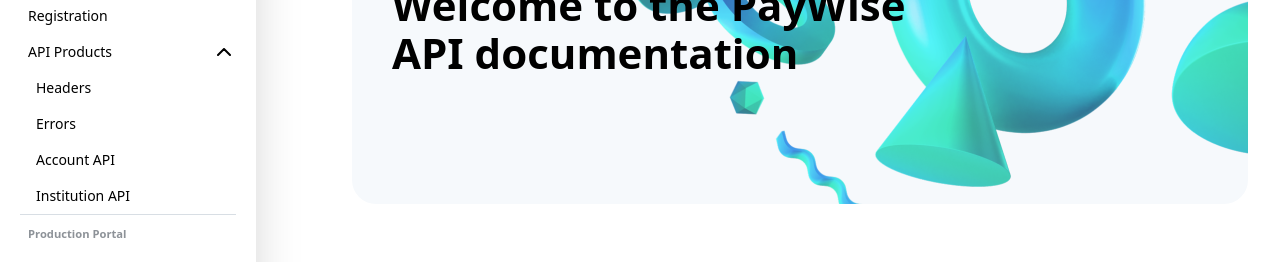
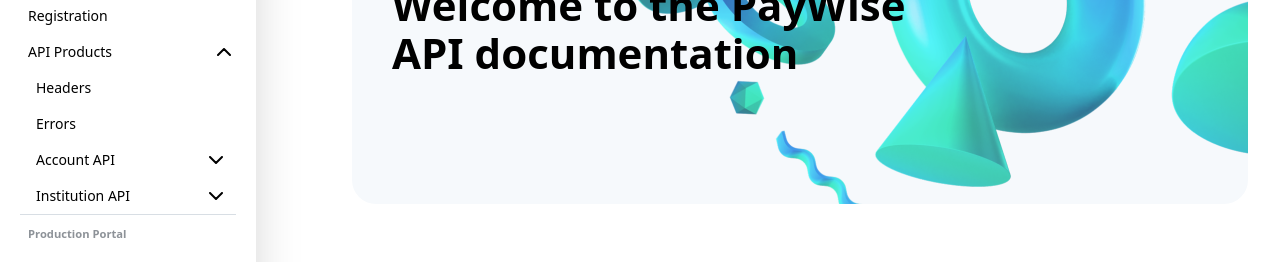
Before and after one commit to MacMora/Paywise, a Next.js app: page / in a window 1280 px wide. Both pictures are taken after a click on the picture 224 px from the left and 374 px from the top of the page. Shown: the part 322-584 px from the top of the page. Built offline with nearby package versions, Linux system fonts and the light colour scheme.

Commit message:
cambios pablo - 3

```diff
--- a/components/Docs/Transaction_Institution.jsx
+++ b/components/Docs/Transaction_Institution.jsx
@@ -103,7 +103,7 @@ const Transaction_Institutions = () => {
                             <p className='py-5 text-sm'>
                             Perform transactions, retrieve exchange rates, and generate quotes between PayWise accounts and external financial institutions.
                             </p>
-                            <span className='py-5 font-semibold'>transaction:</span>
+                            <span id='institution_transaction' className='py-5 font-semibold'>transaction:</span>
                             <p className='py-5 text-sm'>
                             This endpoint is used to post a transaction, either crediting or debiting a PayWise account. It allows third-party institutions to initiate transactions within the PayWise ecosystem, whether for remittances, payments, or other financial interactions. The <span className='text-[#6FA43A]'>transaction </span> endpoint ensures that funds are securely moved between accounts with detailed tracking of the transaction.
                             </p>
--- a/components/Documentation.jsx
+++ b/components/Documentation.jsx
@@ -582,7 +582,7 @@ const Codes = ({ showWooCommerce }) => {
                             <p className='py-5 text-sm'>
                             The Institution API facilitates remittances, currency exchange rate inquiries, and allows you to generate and reserve exchange rate quotations, as well as post credit and debit transactions to your customers through PayWise. To explore endpoint details, test functionalities, and see code examples, visit the Developer Portal, where you can fully test and prepare for production deployment.
                             </p>
-                            <a href="https://devportal.paywise.co/product#product=institution" target="_blank" className="btn btn-primary">Test Account API</a>
+                            <a href="https://devportal.paywise.co/product#product=institution" target="_blank" className="btn btn-primary">Test Institution API</a>
                         </div>
                         <div className='lg:w-2/4 w-full'>
                            <img src="/images/paywise-institution.jpg" alt="" />
--- a/components/SideBar.jsx
+++ b/components/SideBar.jsx
@@ -64,16 +64,31 @@ const SideBar_Doc = ({ isOpen, toggleSidebar, showPluginDocs, showDocumentation
                             <ul className="">
                                 <li className="py-2 px-4"><a href="#headers" onClick={toggleSidebar}>Headers</a></li>
                                 <li className="py-2 px-4"><a href="#errors" onClick={toggleSidebar}>Errors</a></li>
-                                <li className="py-2 px-4"><a href="#account_api" onClick={toggleSidebar}>Account API</a></li>
+                                <div className="py-2 px-4 flex flex-row justify-between gap-6 items-center">
+                                    <a href="#account_api">Account API</a>
+                                    <img onClick={() => handleClick("account_api")} className={`cursor-pointer rotate-90 transition-transform duration-150 ${rotations["account_api"]}`} width={"8px"} height={"8px"} src="/images/woocommerce/chevron.svg"/>
+                                </div>
                                     {openSections["account_api"] && (
                                         <ul className="">
-                                            <li className="py-2 px-4"><a href="#headers" onClick={toggleSidebar}>Headers</a></li>
-                                            <li className="py-2 px-4"><a href="#errors" onClick={toggleSidebar}>Errors</a></li>
-                                            <li className="py-2 px-4"><a href="#account_api" onClick={toggleSidebar}>Account API</a></li>
-                                            <li className="py-2 px-4"><a href="#institution_api" onClick={toggleSidebar}>Institution API</a></li>
+                                            <li className="py-2 px-6"><a href="#register_account" onClick={toggleSidebar}>register_account</a></li>
+                                            <li className="py-2 px-6"><a href="#personal_account" onClick={toggleSidebar}>personal_account</a></li>
+                                            <li className="py-2 px-6"><a href="#business_account" onClick={toggleSidebar}>business_account</a></li>
+                                            <li className="py-2 px-6"><a href="#bless_account" onClick={toggleSidebar}>bless_account</a></li>
                                         </ul>
                                     )}
-                                <li className="py-2 px-4"><a href="#institution_api" onClick={toggleSidebar}>Institution API</a></li>
+                                <div className="py-2 px-4 flex flex-row justify-between gap-6 items-center">
+                                    <a href="#institution_api">Institution API</a>
+                                    <img onClick={() => handleClick("institution_api")} className={`cursor-pointer rotate-90 transition-transform duration-150 ${rotations["institution_api"]}`} width={"8px"} height={"8px"} src="/images/woocommerce/chevron.svg"/>
+                                </div>
+                                    {openSections["institution_api"] && (
+                                        <ul className="">
+                                            <li className="py-2 px-6"><a href="#institution_transaction" onClick={toggleSidebar}>transaction</a></li>
+                                            <li className="py-2 px-6"><a href="#transaction_get" onClick={toggleSidebar}>transaction/{`{transaction_id}`}</a></li>
+                                            <li className="py-2 px-6"><a href="#exchange_rate_usd" onClick={toggleSidebar}>exchange_rate_usd</a></li>
+                                            <li className="py-2 px-6"><a href="#quote_post" onClick={toggleSidebar}>quote</a></li>
+                                            <li className="py-2 px-6"><a href="#quote_get" onClick={toggleSidebar}>quote/{`{quote_id}`}</a></li>
+                                        </ul>
+                                    )}
                             </ul>
                         )}
                     </ul>
```
